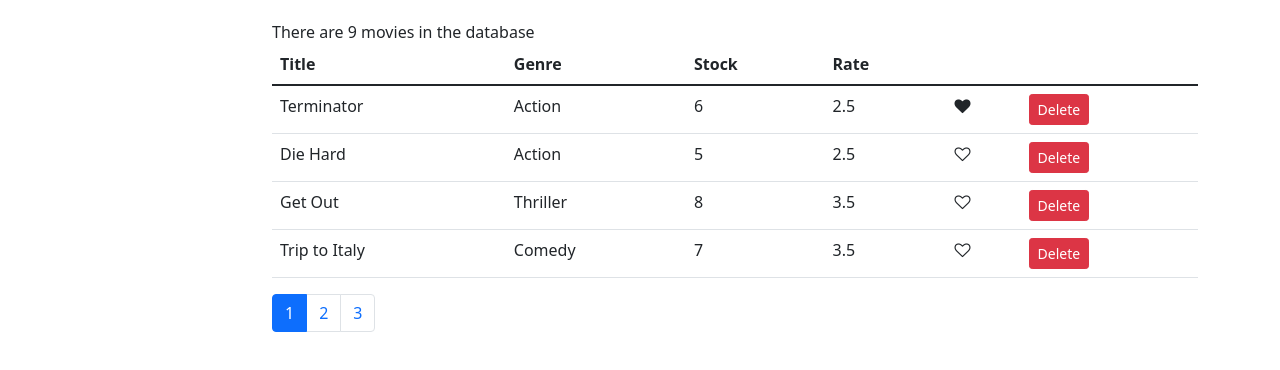
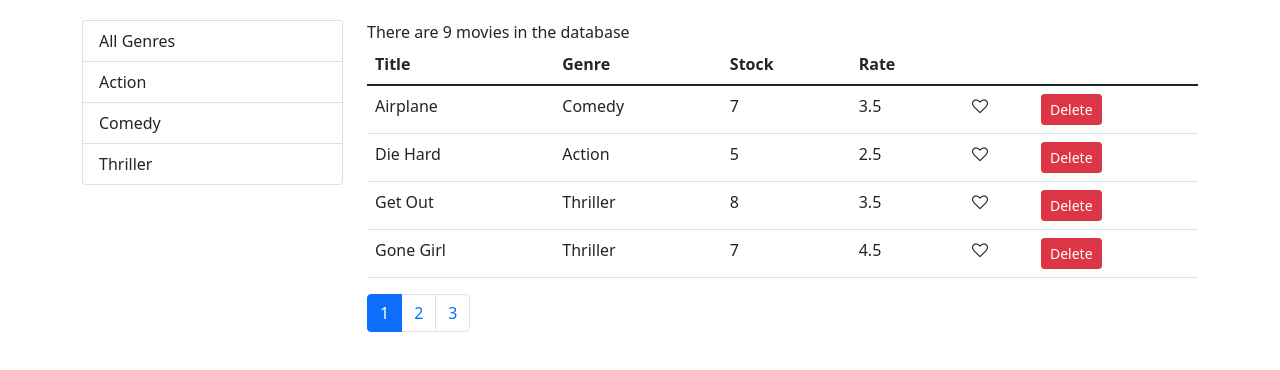
Before and after one commit to sydaus/vidly, a React (Create React App) app: page / in a window 1280 px wide. Shown: the top 370 px of the page. Built offline with nearby package versions, Linux system fonts and the light colour scheme.

Commit message:
add filtering and sorting

```diff
--- a/src/components/common/like.jsx
+++ b/src/components/common/like.jsx
@@ -1,4 +1,4 @@
-import React, { Component } from "react";
+import React from "react";
 
 // stateless functional component
 const Like = (props) => {
--- a/src/components/common/listGroup.jsx
+++ b/src/components/common/listGroup.jsx
@@ -1,7 +1,29 @@
 import React from "react";
 
-const ListGroup = () => {
-  return null;
+const ListGroup = (props) => {
+  const { items, textProperty, valueProperty, onItemSelect, selectedItem } =
+    props;
+  return (
+    <ul className="list-group">
+      {items.map((item) => (
+        <li
+          className={
+            item === selectedItem ? "list-group-item active" : "list-group-item"
+          }
+          key={item[valueProperty]}
+          onClick={() => onItemSelect(item)}
+          style={{ cursor: "pointer" }}
+        >
+          {item[textProperty]}
+        </li>
+      ))}
+    </ul>
+  );
+};
+
+ListGroup.defaultProps = {
+  valueProperty: "_id",
+  textProperty: "name",
 };
 
 export default ListGroup;
--- a/src/components/movies.jsx
+++ b/src/components/movies.jsx
@@ -3,9 +3,10 @@ import { getGenres } from "../services/fakeGenreService";
 import React, { Component } from "react";
 import "font-awesome/fonts/fontawesome-webfont.svg";
 import Pagination from "./common/pagination";
-import Like from "./common/like";
 import ListGroup from "./common/listGroup";
 import { paginate } from "../utlis/paginate";
+import MoviesTable from "./moviesTable";
+import _ from "lodash";
 
 class Movies extends React.Component {
   state = {
@@ -13,10 +14,13 @@ class Movies extends React.Component {
     genres: [],
     currentPage: 1,
     pageSize: 4,
+    sortColumn: { path: "title", order: "asc" },
+    // selectedGenre: null,
   };
 
   componentDidMount() {
-    this.setState({ movies: getMovies(), genres: getGenres() });
+    const genres = [{ _id: "", name: "All Genres" }, ...getGenres()];
+    this.setState({ movies: getMovies(), genres: genres });
   }
 
   handleDelete = (movie) => {
@@ -38,14 +42,44 @@ class Movies extends React.Component {
   };
 
   handleGenreSelect = (genre) => {
-    console.log(genre);
+    this.setState({ selectedGenre: genre, currentPage: 1 });
+  };
+
+  handleSort = (path) => {
+    const sortColumn = { ...this.state.sortColumn };
+    if (sortColumn.path === path)
+      sortColumn.order = sortColumn.order === "asc" ? "desc" : "asc";
+    else {
+      sortColumn.path = path;
+      sortColumn.order = "asc";
+    }
+    this.setState({ sortColumn });
   };
 
   render() {
     // const value = this.state.movies.length;
     const { length: count } = this.state.movies;
-    const { pageSize, currentPage, movies: allMovies } = this.state;
-    const movies = paginate(allMovies, currentPage, pageSize);
+    const {
+      pageSize,
+      currentPage,
+      selectedGenre,
+      sortColumn,
+      movies: allMovies,
+    } = this.state;
+
+    const filtered =
+      // selectedGenre && selectedGenre.name != "All Genres"
+      // the line below is better with the same function of the line above
+      selectedGenre && selectedGenre._id
+        ? allMovies.filter((m) => m.genre._id === selectedGenre._id)
+        : allMovies;
+
+    // const sorted = sortColumn
+    //   ? filtered.sort((a, b) => b.sortColumn - a.sortColumn)
+    //   : filtered;
+
+    const sorted = _.orderBy(filtered, [sortColumn.path], [sortColumn.order]);
+    const movies = paginate(sorted, currentPage, pageSize);
 
     if (count === 0) {
       return <span>there are no movie in the database</span>;
@@ -53,53 +87,27 @@ class Movies extends React.Component {
     // else {
     return (
       <div className="row">
-        <div className="col-2">
+        <div className="col-3">
           <ListGroup
             items={this.state.genres}
+            // textProperty="name"
+            // valueProperty="_id"
+            // the two line above were moved to child conponent as defaultProps
+            selectedItem={this.state.selectedGenre}
             onItemSelect={this.handleGenreSelect}
           />
         </div>
         <div className="col">
-          <span>There are {count} movies in the database</span>
-          <table className="table">
-            <thead>
-              <tr>
-                <th>Title</th>
-                <th>Genre</th>
-                <th>Stock</th>
-                <th>Rate</th>
-                <th></th>
-                <th></th>
-              </tr>
-            </thead>
-            <tbody>
-              {movies.map((movie) => (
-                <tr key={movie._id}>
-                  <td>{movie.title}</td>
-                  <td>{movie.genre.name}</td>
-                  <td>{movie.numberInStock}</td>
-                  <td>{movie.dailyRentalRate}</td>
-                  <td>
-                    <Like
-                      liked={movie.liked}
-                      onClick={this.handleLike}
-                      movie={movie}
-                    />
-                  </td>
-                  <td>
-                    <button
-                      onClick={() => this.handleDelete(movie)}
-                      className="btn btn-danger btn-sm m2"
-                    >
-                      Delete
-                    </button>
-                  </td>
-                </tr>
-              ))}
-            </tbody>
-          </table>
+          <span>There are {filtered.length} movies in the database</span>
+          <MoviesTable
+            movies={movies}
+            onDelete={this.handleDelete}
+            onLike={this.handleLike}
+            onSort={this.handleSort}
+          />
+
           <Pagination
-            itemsCount={count}
+            itemsCount={filtered.length}
             pageSize={pageSize}
             currentPage={currentPage}
             onPageChange={this.handlePageChange}
--- /dev/null
+++ b/src/components/moviesTable.jsx
@@ -0,0 +1,65 @@
+import React from "react";
+import Like from "./common/like";
+
+const MoviesTable = (props) => {
+  const { movies, onDelete, onLike, onSort } = props;
+
+  return (
+    <table className="table">
+      <thead>
+        <tr>
+          <th onClick={() => onSort("title")} style={{ cursor: "pointer" }}>
+            Title
+          </th>
+          <th
+            onClick={() => onSort("genre.name")}
+            style={{ cursor: "pointer" }}
+          >
+            Genre
+          </th>
+          <th
+            onClick={() => onSort("numberInStock")}
+            style={{ cursor: "pointer" }}
+          >
+            Stock
+          </th>
+          <th
+            onClick={() => onSort("dailyRentalRate")}
+            style={{ cursor: "pointer" }}
+          >
+            Rate
+          </th>
+          <th></th>
+          <th></th>
+        </tr>
+      </thead>
+      <tbody>
+        {movies.map((movie) => (
+          <tr key={movie._id}>
+            <td>{movie.title}</td>
+            <td>{movie.genre.name}</td>
+            <td>{movie.numberInStock}</td>
+            <td>{movie.dailyRentalRate}</td>
+            <td>
+              <Like
+                liked={movie.liked}
+                onClick={() => onLike(movie)}
+                movie={movie}
+              />
+            </td>
+            <td>
+              <button
+                onClick={() => onDelete(movie)}
+                className="btn btn-danger btn-sm m2"
+              >
+                Delete
+              </button>
+            </td>
+          </tr>
+        ))}
+      </tbody>
+    </table>
+  );
+};
+
+export default MoviesTable;
```
